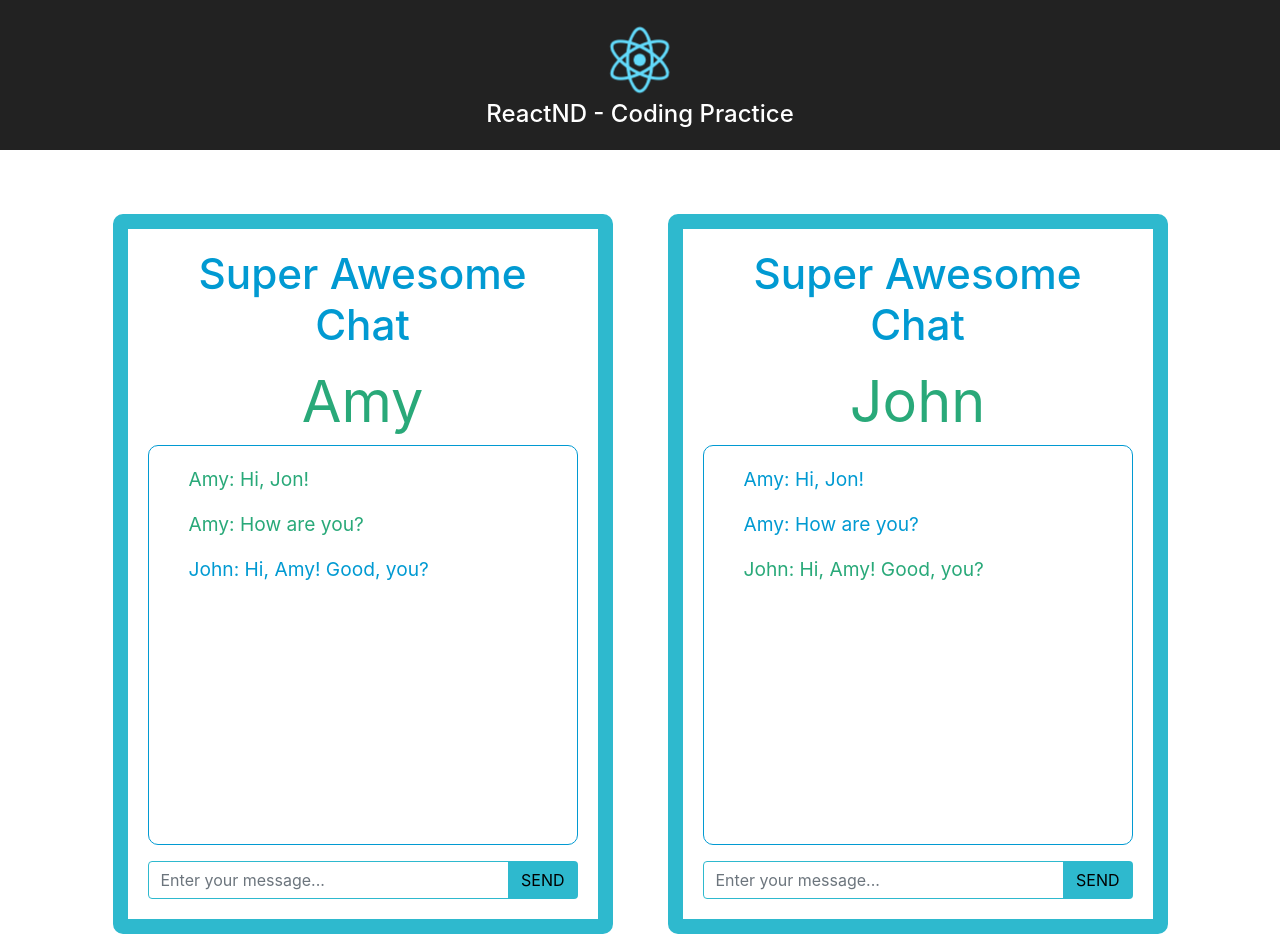
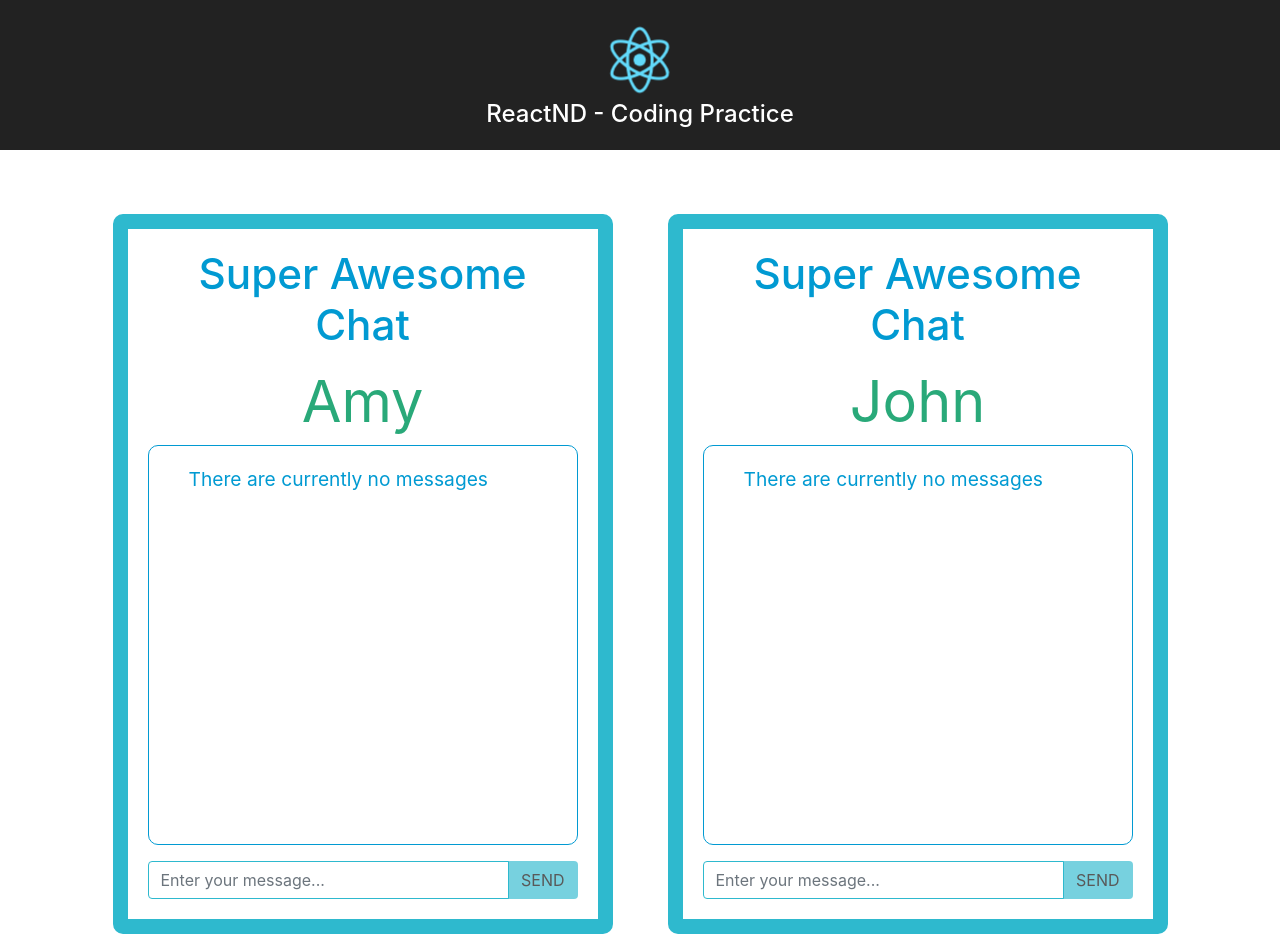
Before and after one commit to evankp/udacity-excersises, a React (Create React App) app: page / in a window 1280 px wide. Built offline with nearby package versions, Linux system fonts and the light colour scheme.

Commit message:
Complete task

```diff
--- a/package.json
+++ b/package.json
@@ -13,6 +13,7 @@
     "start": "react-scripts start",
     "build": "react-scripts build",
     "test": "react-scripts test --env=jsdom",
-    "eject": "react-scripts eject"
+    "eject": "react-scripts eject",
+    "stop": "taskkill -F -IM node.exe"
   }
 }
--- a/src/App.css
+++ b/src/App.css
@@ -93,6 +93,10 @@ h2 {
   background-color: #3498db;
 }
 
+.submit-button:disabled {
+  cursor: not-allowed;
+}
+
 .form-control,
 .form-control:focus {
   border-color: #2eb9ce;
--- a/src/App.js
+++ b/src/App.js
@@ -1,6 +1,7 @@
-import React, { Component } from 'react';
+import React, {Component} from 'react';
 import logo from './logo.svg';
 import './App.css';
+import ChatWindow from "./chat-window";
 
 /*
 This exercise will help you practice many of your newly aquired React skills.
@@ -8,87 +9,34 @@ This exercise will help you practice many of your newly aquired React skills.
 The instructions are included in the `instructions.md` file.
 */
 
-const users = [{ username: 'Amy' }, { username: 'John' }];
-
-const messages = [
-  { username: 'Amy', text: 'Hi, Jon!' },
-  { username: 'Amy', text: 'How are you?' },
-  { username: 'John', text: 'Hi, Amy! Good, you?' },
-];
+const users = [{username: 'Amy'}, {username: 'John'}];
 
 class App extends Component {
-  /*
-  If the user did not type anything, he/she should not be
-  allowed to submit.
-  */
-  isDisabled = () => {
-    return false;
+    state = {
+        messages: []
+    };
+
+    handleSendMessage = (event, message) => {
+        event.preventDefault();
+
+        this.setState(currState => ({
+            messages: [...currState.messages, message]
+        }));
+
+        return {success: true};
     };
 
     render() {
         return (
             <div className="App">
                 <header className="App-header">
-          <img src={logo} className="App-logo" alt="logo" />
+                    <img src={logo} className="App-logo" alt="logo"/>
                     <h1 className="App-title">ReactND - Coding Practice</h1>
                 </header>
                 <div className="container">
-          <div className="chat-window">
-            <h2>Super Awesome Chat</h2>
-            <div className="name sender">{users[0].username}</div>
-
-            <ul className="message-list">
-              {messages.map((message, index) => (
-                <li
-                  key={index}
-                  className={
-                    message.username === users[0].username ? 'message sender' : 'message recipient'
-                  }
-                >
-                  <p>{`${message.username}: ${message.text}`}</p>
-                </li>
+                    {users.map(user => (
+                        <ChatWindow key={user.username} user={user} messages={this.state.messages} handleSendMessage={this.handleSendMessage}/>
                     ))}
-            </ul>
-
-            <div>
-              <form className="input-group">
-                <input type="text" className="form-control" placeholder="Enter your message..." />
-                <div className="input-group-append">
-                  <button className="btn submit-button" disabled={this.isDisabled()}>
-                    SEND
-                  </button>
-                </div>
-              </form>
-            </div>
-          </div>
-
-          <div className="chat-window">
-            <h2>Super Awesome Chat</h2>
-            <div className="name sender">{users[1].username}</div>
-            <ul className="message-list">
-              {messages.map((message, index) => (
-                <li
-                  key={index}
-                  className={
-                    message.username === users[1].username ? 'message sender' : 'message recipient'
-                  }
-                >
-                  <p>{`${message.username}: ${message.text}`}</p>
-                </li>
-              ))}
-            </ul>
-
-            <div>
-              <form className="input-group">
-                <input type="text" className="form-control" placeholder="Enter your message..." />
-                <div className="input-group-append">
-                  <button className="btn submit-button" disabled={this.isDisabled()}>
-                    SEND
-                  </button>
-                </div>
-              </form>
-            </div>
-          </div>
                 </div>
             </div>
         );
--- /dev/null
+++ b/src/chat-window.js
@@ -0,0 +1,79 @@
+import React from 'react'
+
+export default class ChatWindow extends React.Component {
+    state = {
+        message: {
+            username: this.props.user.username,
+            text: ""
+        }
+    };
+
+    isDisabled = () => {
+        // do not allow submission if no message
+        return this.state.message.text === "";
+    };
+
+    handleMessageInput = event => {
+        event.preventDefault();
+        let eventValue = event.target.value;
+
+        this.setState(currState => ({
+            ...currState,
+            message: {
+                ...currState.message,
+                text: eventValue
+            }
+        }));
+    };
+
+    handleSubmit = event => {
+        if (this.props.handleSendMessage(event, this.state.message).success === true) {
+            this.setState(currState => ({
+                ...currState,
+                message: {
+                    ...currState.message,
+                    text: ""
+                }
+            }));
+        }
+    };
+
+    render() {
+        let {messages, user} = this.props;
+        return (
+            <div className="chat-window">
+                <h2>Super Awesome Chat</h2>
+                <div className="name sender">{user.username}</div>
+
+                <ul className="message-list">
+                    {messages.length === 0 && (
+                        <li>There are currently no messages</li>
+                    )}
+
+                    {messages.map((message, index) => (
+                        <li
+                            key={index}
+                            className={
+                                message.username === user.username ? 'message sender' : 'message recipient'
+                            }
+                        >
+                            <p>{`${message.username === user.username ? 'You' : message.username}: ${message.text}`}</p>
+                        </li>
+                    ))}
+                </ul>
+
+                <div>
+                    <form className="input-group" onSubmit={event => this.handleSubmit(event)}>
+                        <input type="text" className="form-control" value={this.state.message.text}
+                               placeholder="Enter your message..." onChange={this.handleMessageInput}/>
+                        <div className="input-group-append">
+                            <button className="btn submit-button" disabled={this.isDisabled()}>
+                                SEND
+                            </button>
+                        </div>
+                    </form>
+                </div>
+            </div>
+        )
+    }
+}
```
Lines whose indentation alone changed are shown as unchanged.
